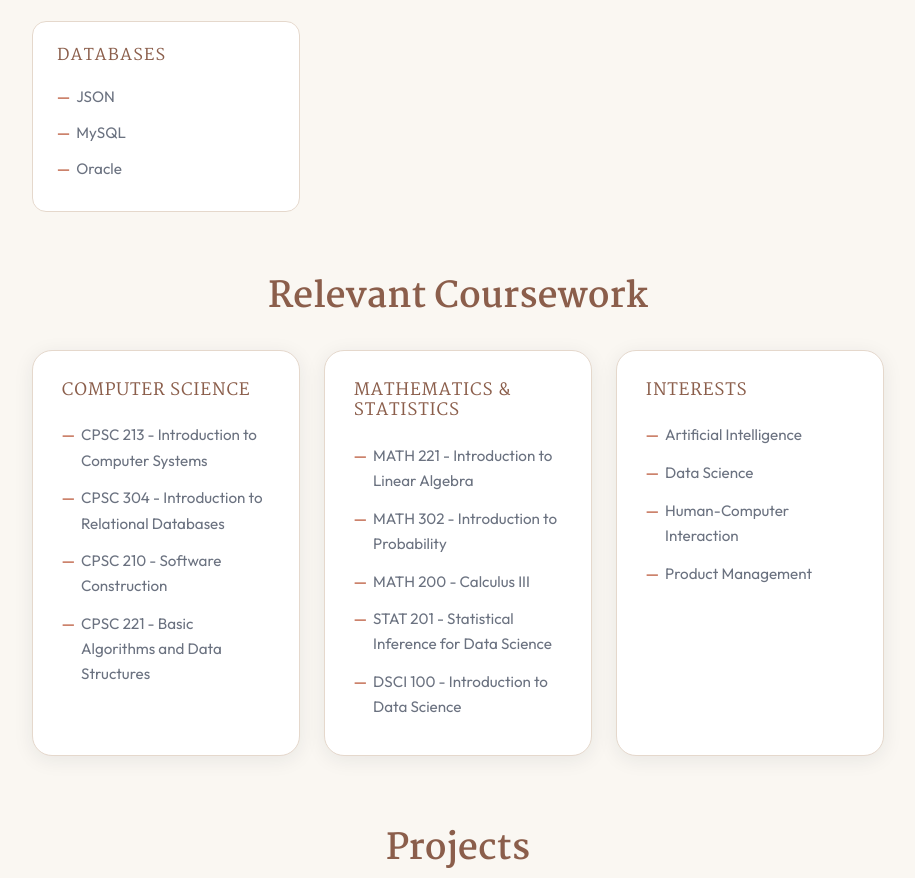
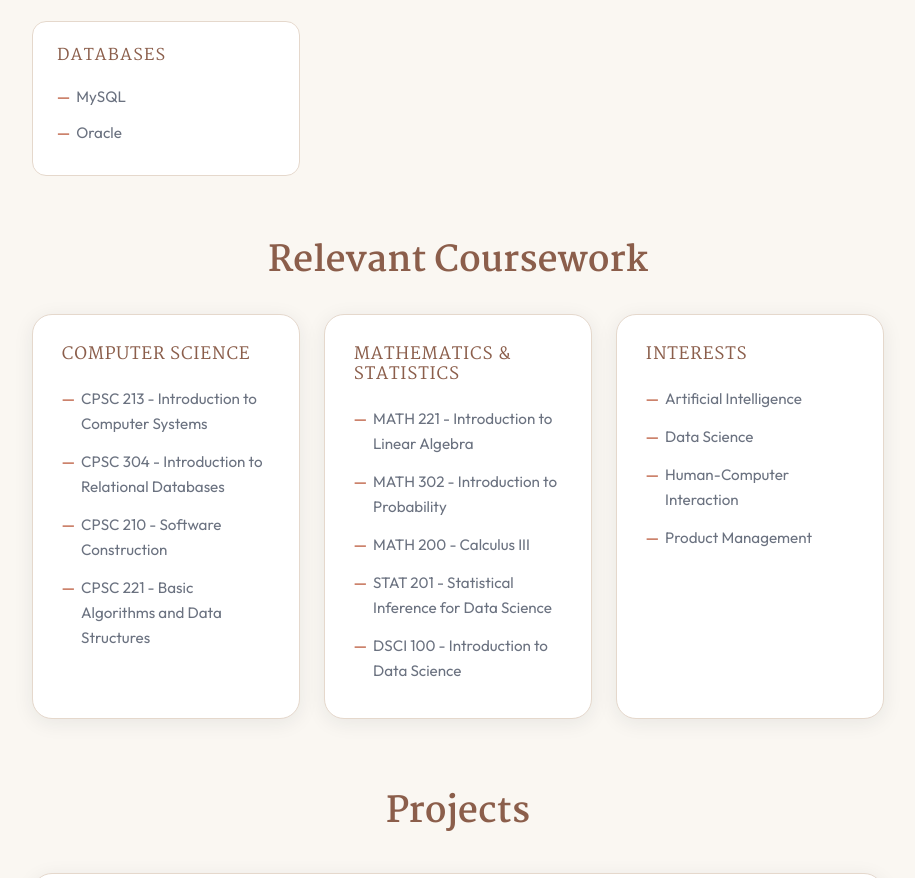
Before and after one commit to Kavisha1141/Personal-Portfolio, a website built with webpack: page tea.html in a window 1280 px wide. Shown: the part 1484-2362 px from the top of the page, without its empty margins (182-1097 px from the left). Built offline with nearby package versions, Linux system fonts and the light colour scheme.

Commit message:
removed json

```diff
--- a/tea.html
+++ b/tea.html
@@ -150,7 +150,6 @@
         <div class="stack-group">
           <h3>Databases</h3>
           <ul>
-            <li>JSON</li>
             <li>MySQL</li>
             <li>Oracle</li>
           </ul>
```
